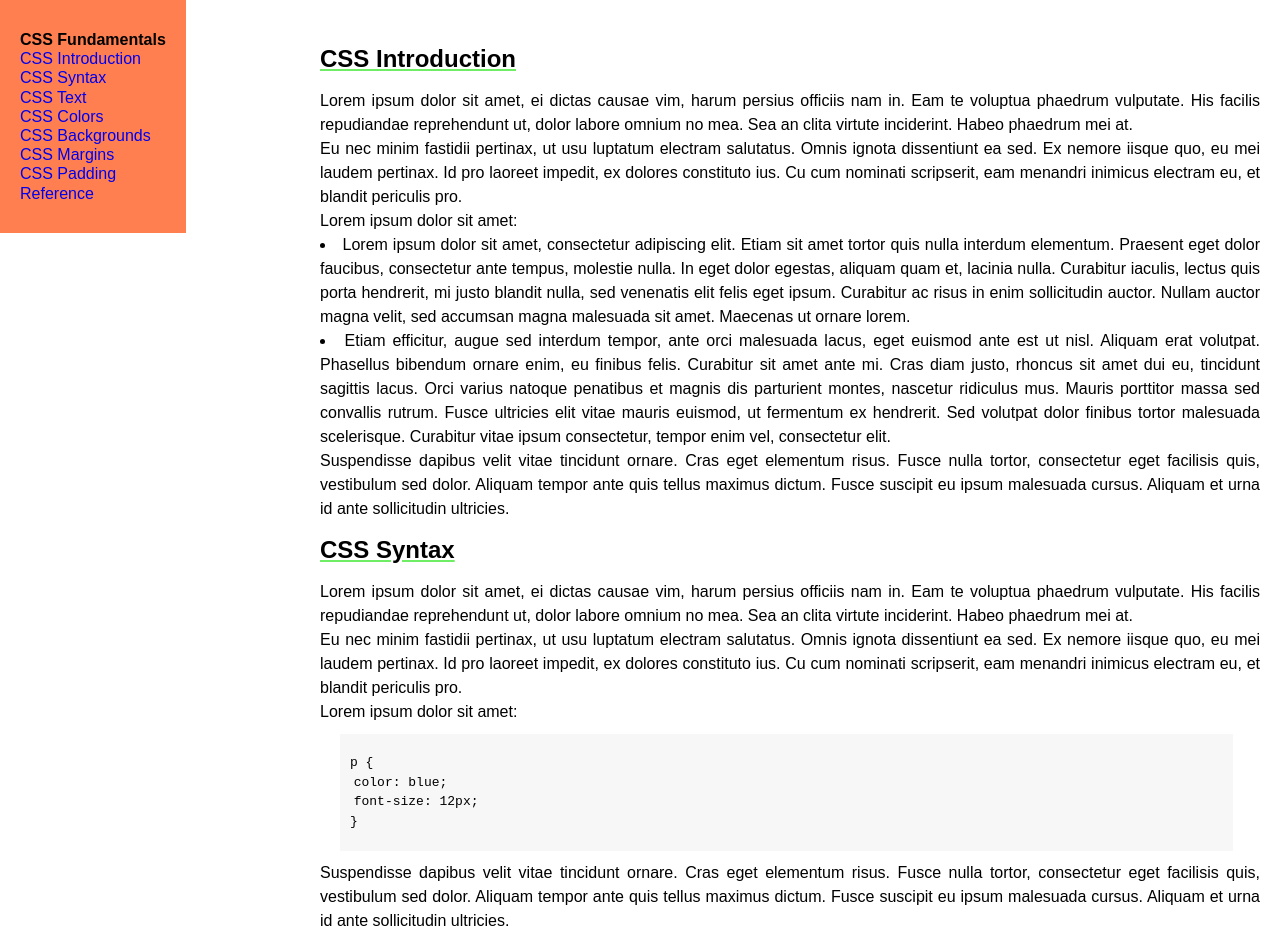
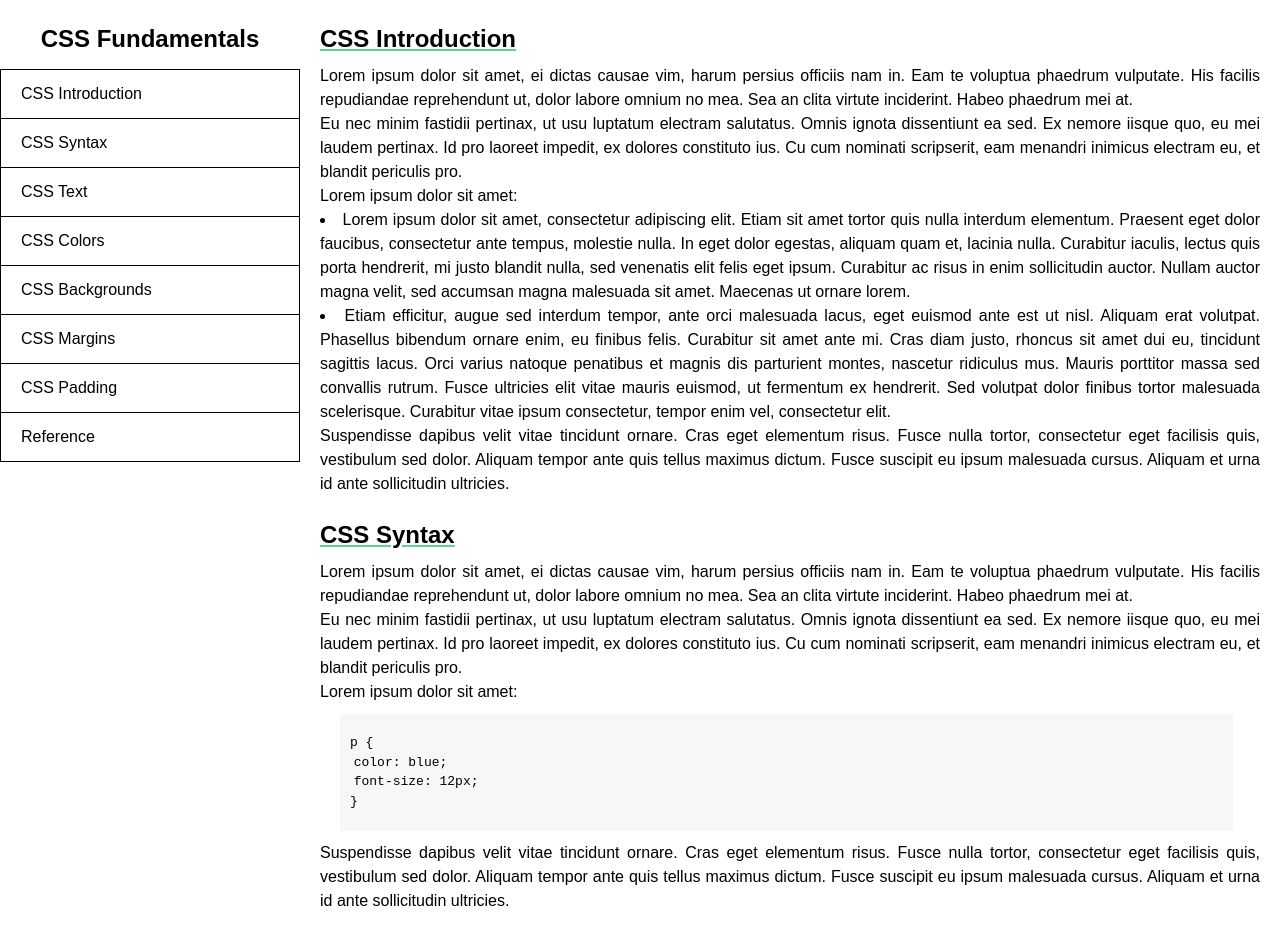
Before and after one commit to AidKool/FreeCodeCamp-TechnicalDocumentationPage, a plain HTML site: page index.html in a window 1280 px wide. Shown: the top 926 px of the page. Drawn offline with Linux system fonts and the light colour scheme.

Commit message:
Styled navbar

```diff
--- a/css/style.css
+++ b/css/style.css
@@ -1,60 +1,75 @@
 #container {
   box-sizing: border-box;
   display: grid;
-  width: 100%;
+  min-width: 300px;
+  margin: 0 auto;
   height: auto;
 }
 
 #navbar {
   box-sizing: border-box;
   grid-area: navbar;
-  height: auto;
-  position: fixed;
-  background: coral;
+  height: 100%;
+  min-width: 300px;
+  overflow-y: scroll;
+  padding-top: 25px;
 }
 
-#navbar>header {
+#navbar header h1 {
   font-weight: bold;
+  font-size: 1.5rem;
+  margin: 0;
+  margin-bottom: 15px;
+  padding: 0;
+  text-align: center;
 }
 
-.main-section>header {
-  font-size: 1.5rem;
-  padding: 15px 0;
-  text-decoration: rgb(111, 237, 100) underline;
+#navbar ul {
+  box-sizing: border-box;
+  border: 1px solid black;
+  border-bottom: none;
 }
 
-.main-section>article>p, .main-section>article>ul>li {
-  text-align: justify;
-  line-height: 1.5;
-}
-
-.main-section>article>ul {
-  list-style-position: inside;
+#navbar li {
+  line-height: 3rem;
+  list-style-type: none;
+  border-bottom: 1px solid black;
 }
 
 a.nav-link {
   display: block;
   text-decoration: none;
+  color: #000000;
+  background-color: #FFFFFF;
 }
 
-a.nav-link:active {}
-
-#navbar>ul>li {
-  list-style-type: none;
-}
-
-#navbar>ul>li:hover {
-  background: chartreuse;
+a.nav-link:hover {
+  background-color: #58D68D;
 }
 
 #main-doc {
   grid-area: content;
   height: auto;
-  padding: 30px 20px 0 20px;
+  padding: 0 20px 25px 20px;
 }
 
 .main-section {
   box-sizing: border-box;
+}
+
+.main-section header {
+  font-size: 1.5rem;
+  padding: 25px 0 10px 0;
+  text-decoration: #58D68D underline;
+}
+
+.main-section p, .main-section li {
+  text-align: justify;
+  line-height: 1.5;
+}
+
+.main-section ul {
+  list-style-position: inside;
 }
 
 code {
@@ -95,22 +110,27 @@ footer p {
     grid-template-areas: "navbar" "content";
   }
   #navbar>ul {
-    margin-left: 0;
-    padding-left: 0;
+    margin: 0;
+    padding: 0;
+    max-height: 270px;
   }
   #navbar>ul>li {
+    margin: 0;
+    padding: 0;
     text-align: center;
   }
 }
 
 @media (min-width: 768px) {
   #container {
-    grid-template-columns: 300px auto;
+    grid-template-columns: 300px 1fr;
     grid-auto-rows: auto;
     grid-template-areas: "navbar content";
   }
   #navbar {
-    margin: 0;
-    padding: 30px 20px;
+    position: fixed;
+  }
+  a.nav-link:link {
+    padding-left: 20px;
   }
 }
--- a/index.html
+++ b/index.html
@@ -11,8 +11,8 @@
 
 <body>
   <div id="container">
-    <div id="navbar">
-      <header>CSS Fundamentals</header>
+    <nav id="navbar">
+      <header><h1>CSS Fundamentals</h1></header>
       <ul>
         <li><a class="nav-link" href="#css_introduction">CSS Introduction</a></li>
         <li><a class="nav-link" href="#css_syntax">CSS Syntax</a></li>
@@ -23,7 +23,7 @@
         <li><a class="nav-link" href="#css_padding">CSS Padding</a></li>
         <li><a class="nav-link" href="#reference">Reference</a></li>
       </ul>
-    </div>
+    </nav>
     <main id="main-doc">
       <section class="main-section" id="css_introduction">
         <header>
```
